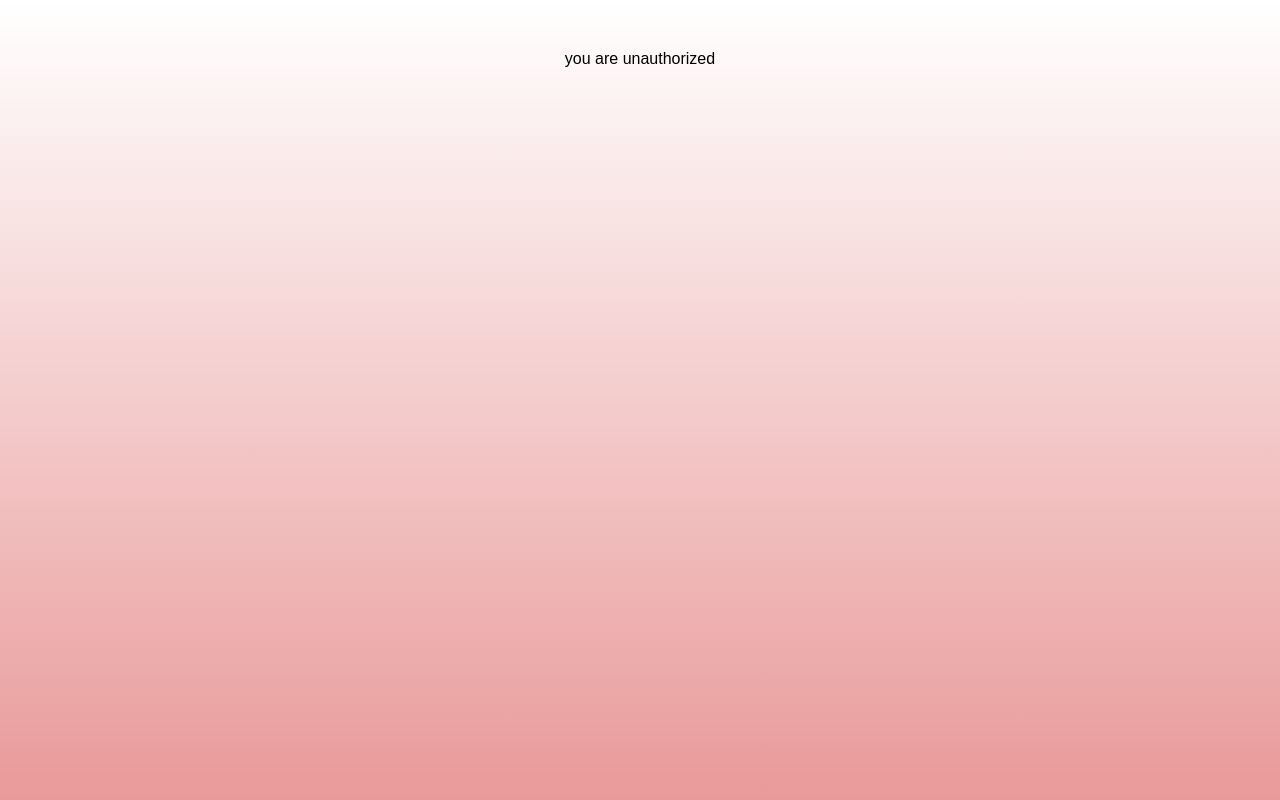
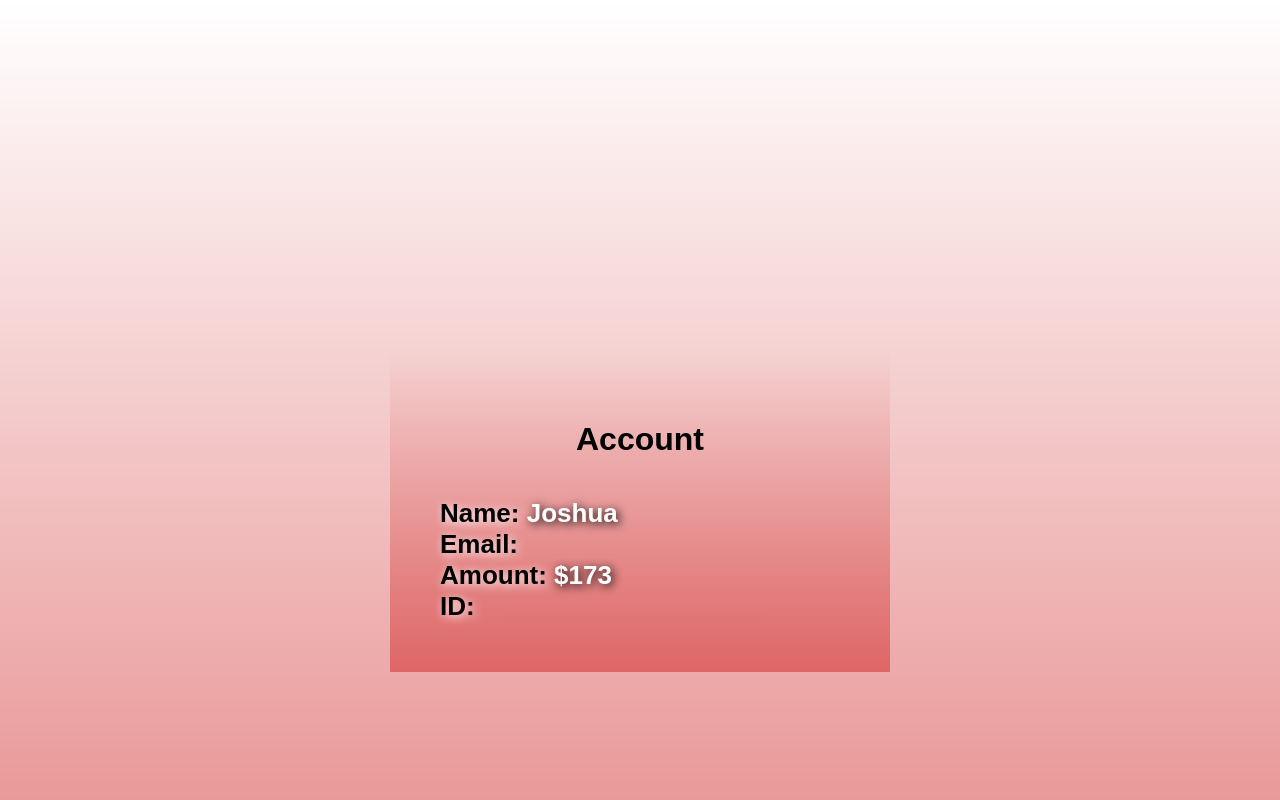
Before and after one commit to joshborup/full-stack-review, a React (Create React App) app: page /account in a window 1280 px wide. Shown: the top 800 px of the page. Built offline with nearby package versions, Linux system fonts and the light colour scheme; no server answers.

Commit message:
read from redux store

```diff
--- a/src/components/Account.js
+++ b/src/components/Account.js
@@ -3,15 +3,17 @@ import './account.css'
 
 export default class Account extends Component {
     render() {
-        const { picture, name , email, amount, id} = this.props;
+        const {picture, name , email, amount, id} = this.props;
         return (
             <div className='account'>
                 <h1>Account</h1>
                 <img src={picture}/>
-                <div><span className='bold'>Name: {name}</span></div>
-                <div><span className='bold'>Email: {email}</span></div>
-                <div><span className='bold'>Amount: ${amount}</span></div>
-                <div><span className='bold'>ID: {id}</span></div>
+                <div className='userInfo'>
+                    <div><span className='bold'>Name: <span className='accountInfo'>{name}</span></span></div>
+                    <div><span className='bold'>Email: <span className='accountInfo'>{email}</span></span></div>
+                    <div><span className='bold'>Amount: <span className='accountInfo'>${amount}</span></span></div>
+                    <div><span className='bold'>ID:<span className='accountInfo'>{id}</span></span></div>
+                </div>
             </div>
         );
     }
--- a/src/components/AccountContainer.js
+++ b/src/components/AccountContainer.js
@@ -1,8 +1,9 @@
 import React, { Component } from 'react';
 import axios from 'axios';
 import Account from './Account';
+import {connect} from 'react-redux';
 
-export default class AccountContainer extends Component {
+class AccountContainer extends Component {
     constructor(){
         super()
         this.state ={
@@ -30,7 +31,8 @@ export default class AccountContainer extends Component {
     }
     render() {
 
-        const {user, loading, message} = this.state;
+        const {loading, message} = this.state;
+        const {user} = this.props;
 
         return (
             <div>
@@ -49,3 +51,11 @@ export default class AccountContainer extends Component {
         );
     }
 }
+
+const mapStateToProps = (state) => {
+    return {
+        user: state.user
+    }
+}
+
+export default connect(mapStateToProps)(AccountContainer)
--- a/src/components/account.css
+++ b/src/components/account.css
@@ -1,3 +1,28 @@
+.account {
+    background: linear-gradient(0deg, rgba(200, 0, 0,0.4), rgba(200, 0, 0,0));
+    width: 500px;
+    margin: 300px auto;
+    padding: 50px;
+
+}
+
+
 .account .bold {
+    font-size: 26px;
     font-weight: bold;
+    color: black;
+    text-shadow: 2px 2px 10px white;
+    width: 100%;
+
+
 }
+
+.userInfo{
+    text-align: left;
+}
+
+.accountInfo {
+    color:white;
+    text-shadow: 2px 2px 10px black;
+
+}
--- a/src/index.js
+++ b/src/index.js
@@ -3,11 +3,15 @@ import ReactDOM from 'react-dom';
 import './index.css';
 import App from './App';
 import {BrowserRouter} from 'react-router-dom';
+import {Provider} from 'react-redux';
+import store from './redux/store';
 import registerServiceWorker from './registerServiceWorker';
 
 ReactDOM.render(
 <BrowserRouter>
-    <App />
+    <Provider store={store}>
+        <App />
+    </Provider>
 </BrowserRouter>
 , document.getElementById('root'));
 registerServiceWorker();
--- /dev/null
+++ b/src/redux/reducer.js
@@ -0,0 +1,20 @@
+
+
+const initialState = {
+    user: {
+        name: 'Joshua'
+    }
+}
+
+const LOG_IN = 'LOG_IN'
+
+export default function(state = initialState, action){
+    switch(action.type){
+        case LOG_IN:
+
+        return {...state, user: action.payload};
+
+        default:
+        return state;
+    }
+};
--- /dev/null
+++ b/src/redux/store.js
@@ -0,0 +1,4 @@
+import { createStore } from 'redux';
+import reducer from './reducer';
+
+export default createStore(reducer, window.__REDUX_DEVTOOLS_EXTENSION__ && window.__REDUX_DEVTOOLS_EXTENSION__());
```
